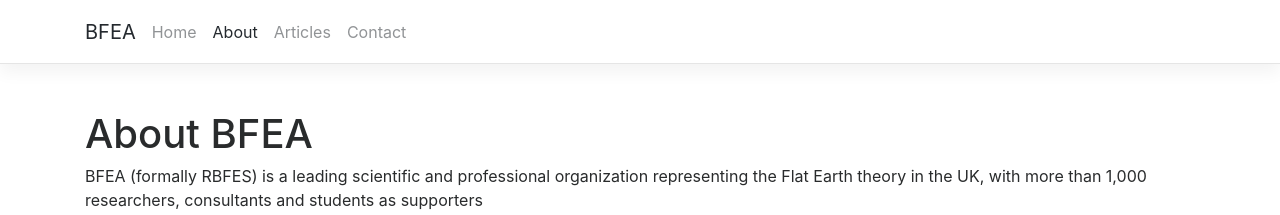
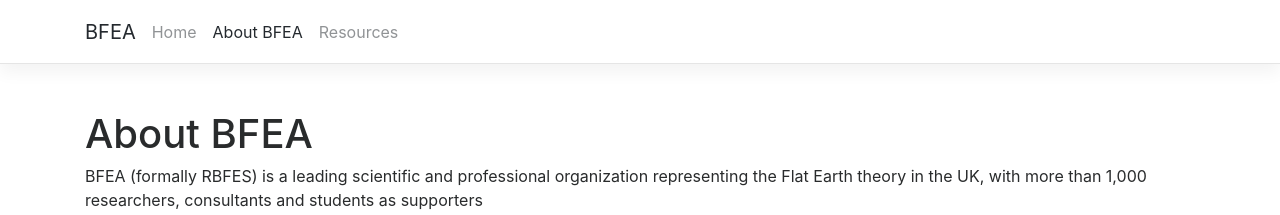
Before and after one commit to krussll/etsysimplicity, a Jekyll site: the page built from about.md, in a window 1280 px wide. Shown: the top 215 px of the page. Built offline with Jekyll 4.4.1, drawn with Linux system fonts in a browser that asks for light colours; a script that is not in the unit is left out; our own code applies the rules of GitHub Pages for plain Markdown files.

Commit message:
Update nav.html

```diff
--- a/_includes/nav.html
+++ b/_includes/nav.html
@@ -11,13 +11,10 @@
           <a class="nav-link{% if page.url == '/' %} active{% endif %}" href="{{ site.url }}">Home</a>
         </li>
         <li class="nav-item">
-          <a class="nav-link{% if page.url == '/about/' %} active{% endif %}" href="{{ site.url }}about">About</a>
+          <a class="nav-link{% if page.url == '/about/' %} active{% endif %}" href="{{ site.url }}about">About BFEA</a>
         </li>
         <li class="nav-item">
-          <a class="nav-link{% if page.url == '/articles/' %} active{% endif %}" href="{{ site.url }}articles">Articles</a>
-        </li>
-        <li class="nav-item">
-          <a class="nav-link{% if page.url == '/contact/' %} active{% endif %}" href="{{ site.url }}contact">Contact</a>
+          <a class="nav-link{% if page.url == '/articles/' %} active{% endif %}" href="{{ site.url }}articles">Resources</a>
         </li>
       </ul>
     </div>
```
